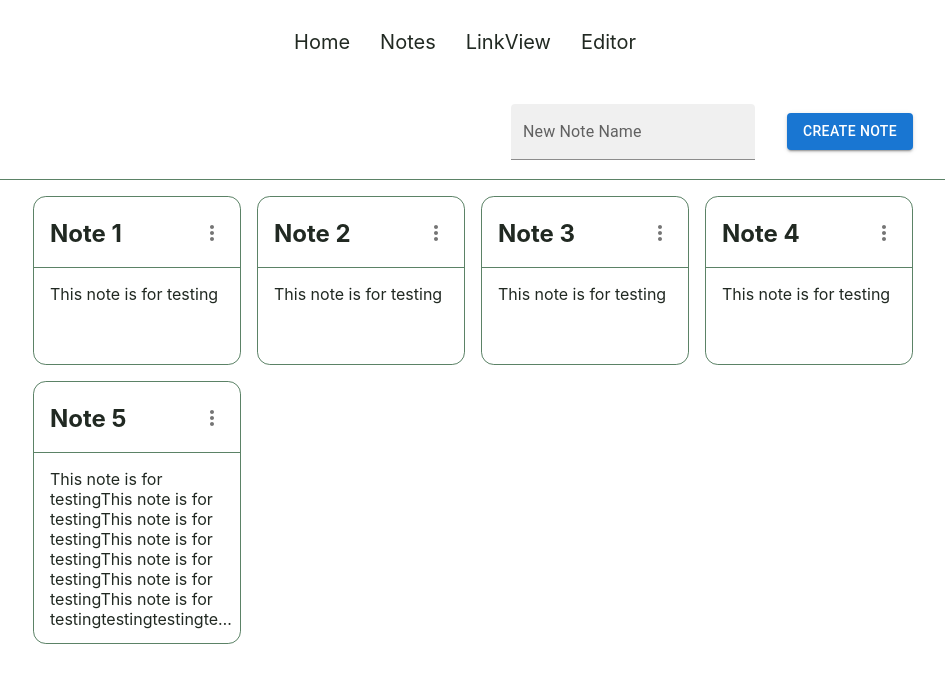
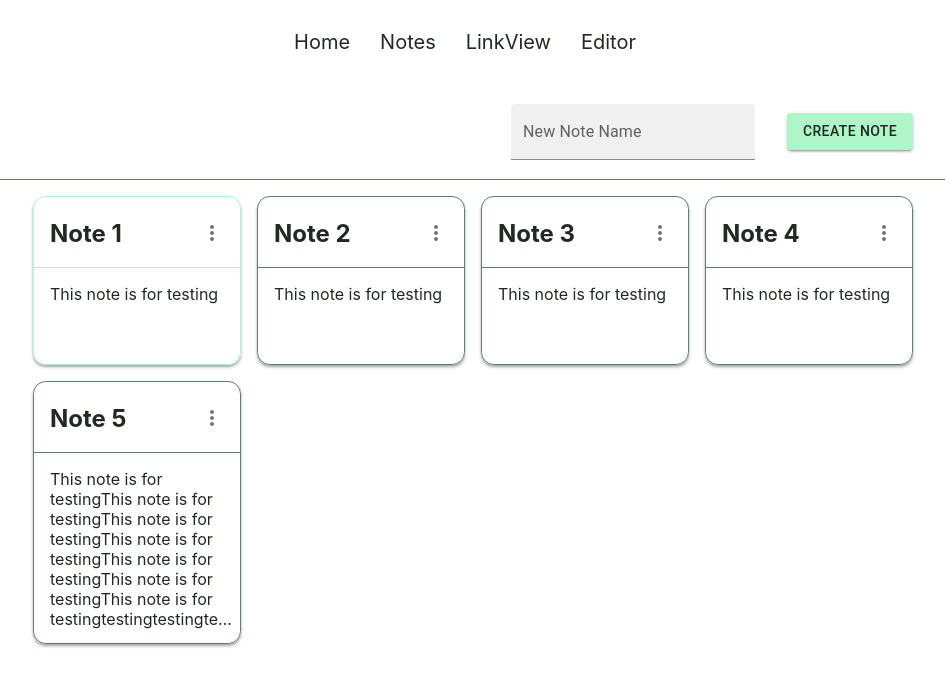
Before and after one commit to mnnaegel/NoteNexus, a Next.js app in the folder client/: page /NoteList in a window 1280 px wide. In both pictures the pointer is over the element 312 px from the left and 280 px from the top of the page. Shown: the top 686 px of the page, without its empty margins (175-1120 px from the left). Built offline with nearby package versions, Linux system fonts and the light colour scheme; no server answers.

Commit message:
note list updates

```diff
--- a/client/src/components/NoteCard/NoteCard.module.scss
+++ b/client/src/components/NoteCard/NoteCard.module.scss
@@ -11,8 +11,15 @@
   // aspect-ratio: 1;
   border-radius: 0.8rem;
   cursor: pointer;
+  border: 1px solid $viridian;
+  box-shadow: #a4a4a4 0px 2px 3px 0px;
 
-  border: 1px solid $viridian;
+  &:hover {
+    border: 1px solid $celadon;
+    .NoteCard__top {
+      border-bottom: 1px solid $celadon;
+    }
+  }
 
   &__top {
     display: flex;
--- a/client/src/pages/NoteList/index.tsx
+++ b/client/src/pages/NoteList/index.tsx
@@ -80,6 +80,7 @@ function NoteList() {
         console.error("Error:", error);
       });
   };
+
   return (
     <>
       <NavigationBar />
@@ -99,11 +100,12 @@ function NoteList() {
           />
 
           <Button
-            className={styles.NoteList__create__button}
+            sx={{ color: "#212922", backgroundColor: "#aef6c7" }}
             variant="contained"
             onClick={() => {
               onCreateNote();
             }}
+            className={styles.NoteList__create__button}
           >
             Create Note
           </Button>
```
